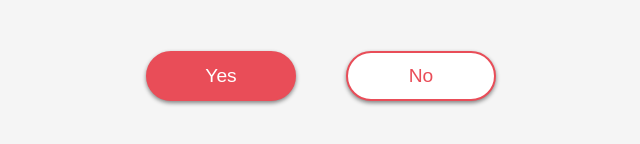
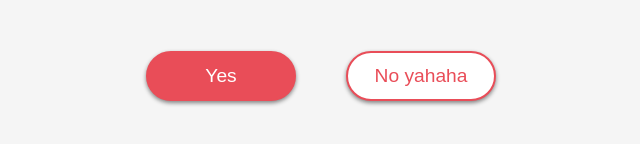
Before and after one commit to l33tm4n/mahesahesa.github.io, a plain HTML site: page index.html in a window 1280 px wide. Shown: the part 530-674 px from the top of the page, 319-959 px from the left. Drawn offline with Linux system fonts and the light colour scheme.

Commit message:
Update index.html

```diff
--- a/index.html
+++ b/index.html
@@ -10,7 +10,7 @@
   <div class="wrapper">
    <h2 class="question">You like me?</h2>
    <img class="gif" alt="gif" src="https://raw.githubusercontent.com/DzarelDeveloper/Img/main/gifyou.webp">
-   <div class="btn-group"> <button class="yes-btn">Yes</button> <button class="no-btn">No</button>
+   <div class="btn-group"> <button class="yes-btn">Yes</button> <button class="no yahaha-btn">No yahaha</button>
    </div>
   </div>
   <script src="script.js"></script>
```
